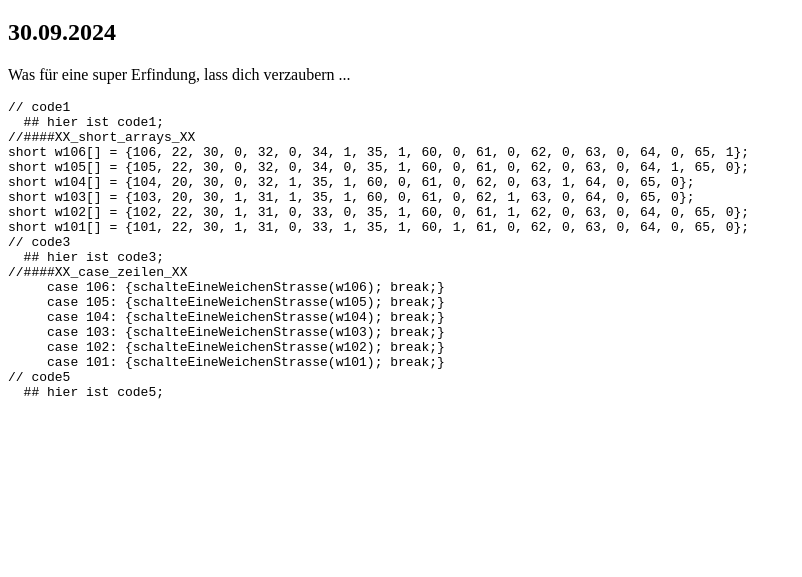
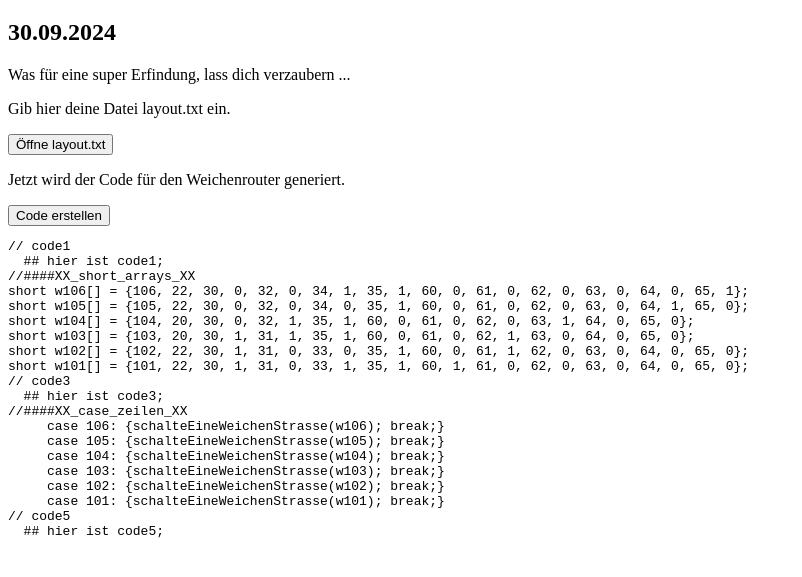
Before and after one commit to Chilipapa/weichenrouter2, a plain HTML site: page index.html in a window 1280 px wide. Shown: the part 61-638 px from the top of the page, without its empty margins (0-802 px from the left). Drawn offline with Linux system fonts and the light colour scheme.

Commit message:
Buttons eingefügt

```diff
--- a/app.js
+++ b/app.js
@@ -1,23 +1,24 @@
 async function main() {
 
     const gesCodeObj = document.querySelector(".derGanzeCode");
+    gesCodeObj.innerHTML = "Code noch nicht erstellt";
     const layoutCode = await liefereCode("layout.txt");
 
-    const code1 = await liefereCode("code1.txt");
-    const code2 = await liefereCodeAbschnittAusLayout(
+    let code1 = await liefereCode("code1.txt");
+    let code2 = await liefereCodeAbschnittAusLayout(
       layoutCode,
       "//####XX_short_arrays_XX",
       "//####XX_case_zeilen_XX"
     );
-    const code3 = await liefereCode("code3.txt");
-    const code4 = await liefereCodeAbschnittAusLayout(
+    let code3 = await liefereCode("code3.txt");
+    let code4 = await liefereCodeAbschnittAusLayout(
       layoutCode,
       "//####XX_case_zeilen_XX",
       "//####XX_ENDE_XX"
     );
-    const code5 = await liefereCode("code5.txt");
+    let code5 = await liefereCode("code5.txt");
 
-    const codeGesamt = code1
+    let codeGesamt = code1
       .concat(code2)
       .concat(code3)
       .concat(code4)
--- a/index.html
+++ b/index.html
@@ -9,6 +9,10 @@
     <h1>Weichenrouter</h1>
     <h2>30.09.2024</h2>
     <p>Was für eine super Erfindung, lass dich verzaubern ...</p>
+    <p>Gib hier deine Datei layout.txt ein.</p>
+    <button class="class">Öffne layout.txt</button>
+    <p>Jetzt wird der Code für den Weichenrouter generiert.</p>
+    <button class="class2">Code erstellen</button>
 
     <pre class="derGanzeCode">XXX</pre>
 
```
Also changed, not shown: wr_01_code_kopf.txt, wr_02_code_setup_loop.txt, wr_03_code_ende.txt.
